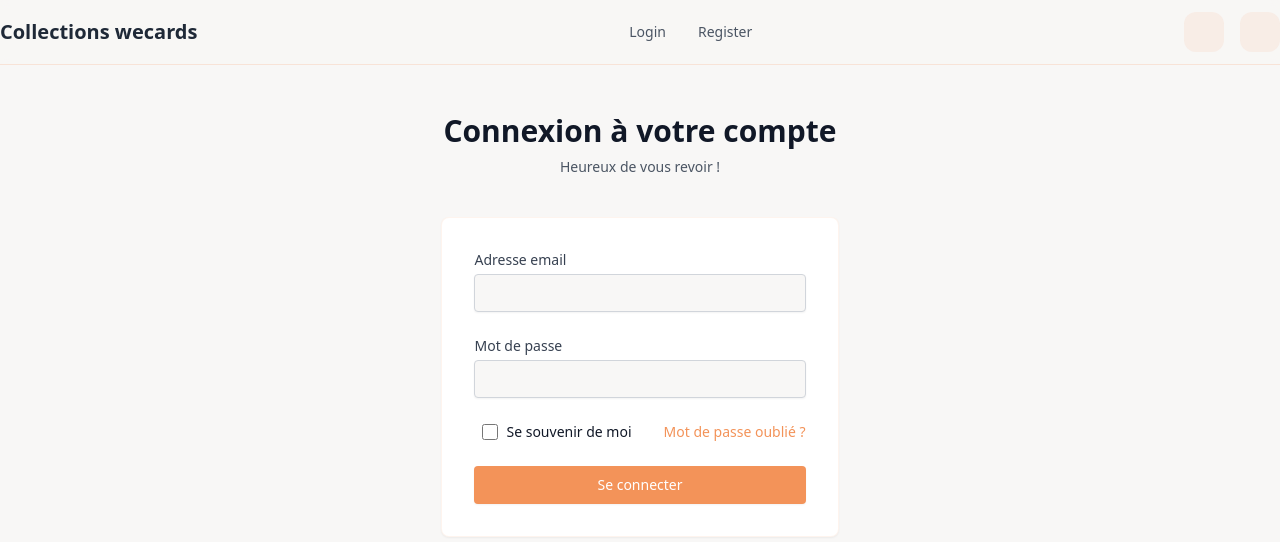
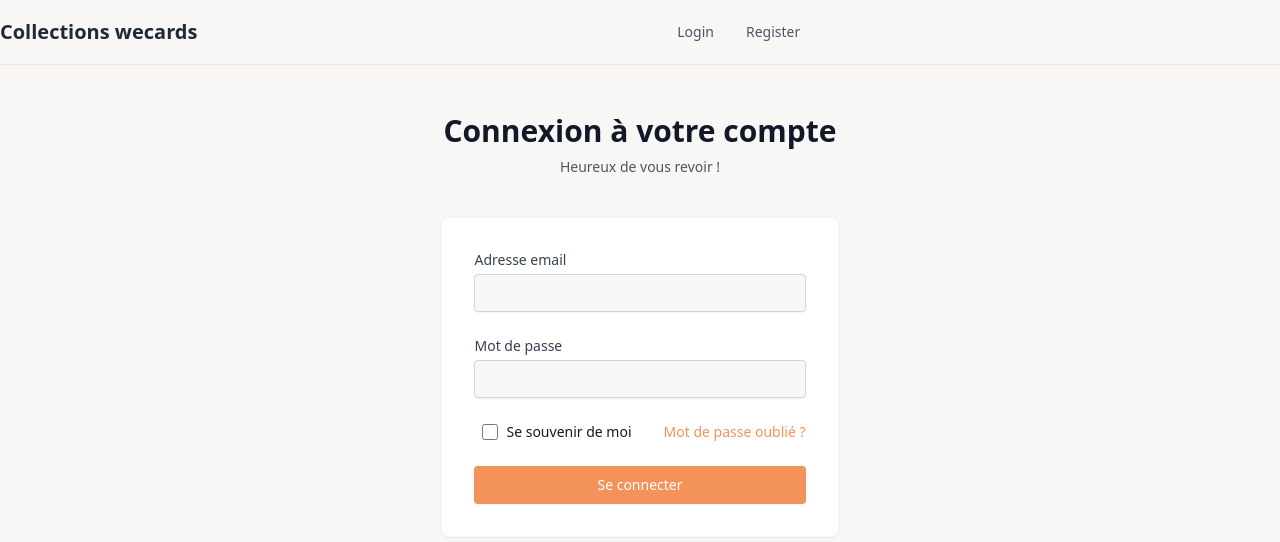
Before and after one commit to EliseLabarrere/efrei-angular__wecard, an Angular app: page /auth/login in a window 1280 px wide. Shown: the top 542 px of the page. Built offline with nearby package versions, Linux system fonts and the light colour scheme.

Commit message:
style: lint formet

```diff
--- a/src/app/shared/components/header/header.component.html
+++ b/src/app/shared/components/header/header.component.html
@@ -15,8 +15,8 @@
       }
     </nav>
     <div class="header__profile">
-      <button class="header__profile-btn"></button>
-      <button class="header__profile-btn"></button>
+      <!-- <button class="header__profile-btn"></button>
+      <button class="header__profile-btn"></button> -->
     </div>
   </div>
 </header>
```
